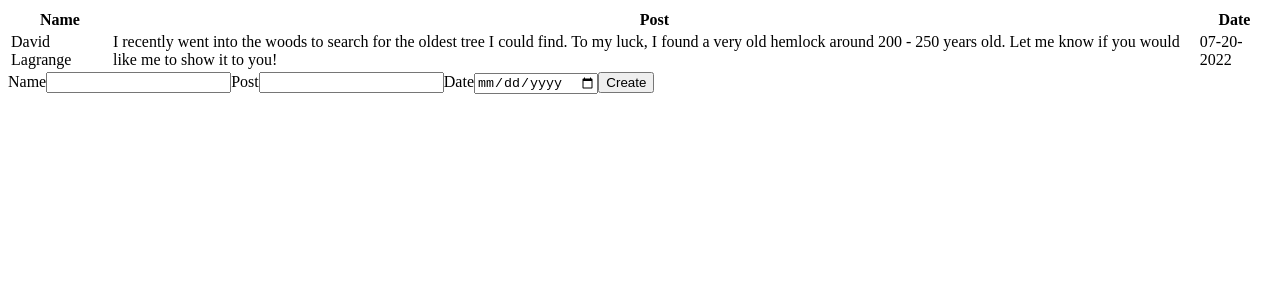
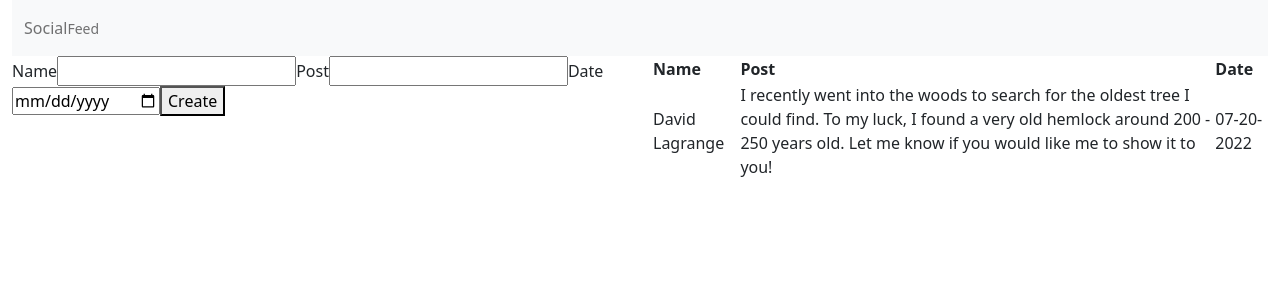
Before and after one commit to nrwagner723/social-feed-react, a React (Create React App) app: page / in a window 1280 px wide. Shown: the top 300 px of the page. Built offline with nearby package versions, Linux system fonts and the light colour scheme.

Commit message:
created navbar and made css file

```diff
--- a/package.json
+++ b/package.json
@@ -6,6 +6,7 @@
     "@testing-library/jest-dom": "^5.16.4",
     "@testing-library/react": "^13.3.0",
     "@testing-library/user-event": "^13.5.0",
+    "bootstrap": "^5.2.0",
     "react": "^18.2.0",
     "react-dom": "^18.2.0",
     "react-scripts": "5.0.1",
--- a/src/App.js
+++ b/src/App.js
@@ -1,20 +1,28 @@
 import React, { useState } from 'react';
 import DisplayEntries from './Components/DisplayEntries/DisplayEntries';
 import Posts from './Components/Posts/Posts';
+import NavBar from './Components/NavBar/NavBar';
 
 function App() {
 
   const [entries, setEntries] = useState([{name: 'David Lagrange', post: 'I recently went into the woods to search for the oldest tree I could find. To my luck, I found a very old hemlock around 200 - 250 years old. Let me know if you would like me to show it to you!', date: '07-20-2022'}])
 
   function addNewEntry(entry) {
-    let tempEntries = [entry, ...entries];
+    let tempEntries = [...entries, entry];
     setEntries(tempEntries);
   }
 
   return (
-    <div>
-      <DisplayEntries parentEntries={entries} />
-      <Posts addNewEntryProperty={addNewEntry} />
+    <div className='container-fluid'>
+      <NavBar />
+      <div className='row'>
+        <div className='col-md-6'>
+          <Posts addNewEntryProperty={addNewEntry} />
+        </div>
+        <div className='col-md-6'>
+          <DisplayEntries parentEntries={entries} />
+        </div>
+      </div>
     </div>
   );
 }
--- a/src/Components/NavBar/NavBar.jsx
+++ b/src/Components/NavBar/NavBar.jsx
@@ -0,0 +1,13 @@
+import React from 'react';
+
+const NavBar = () => {
+    return (
+        <nav class="navbar bg-light">
+            <div class="container-fluid">
+                <span class="navbar-text">Social<small>Feed</small></span>
+            </div>
+        </nav>
+     );
+}
+
+export default NavBar;
--- a/src/index.js
+++ b/src/index.js
@@ -1,6 +1,7 @@
 import React from 'react';
 import ReactDOM from 'react-dom/client';
 import App from './App';
+import 'bootstrap/dist/css/bootstrap.min.css';
 
 const root = ReactDOM.createRoot(document.getElementById('root'));
 root.render(<App />);
```
Also changed, not shown: src/App.css (added), 1 other file (tests, documents, lock files or other folders).
